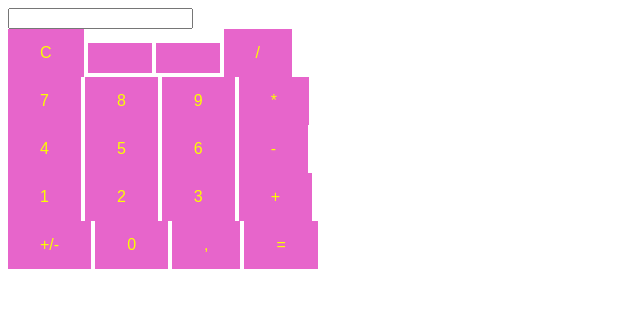
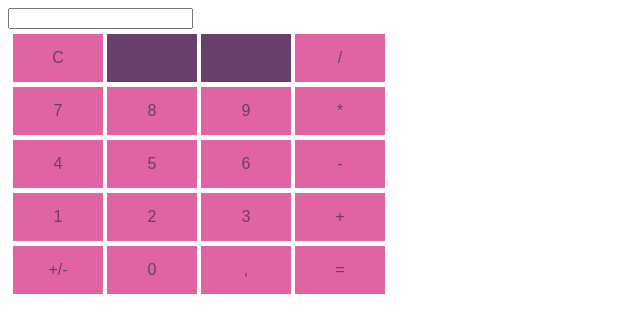
Before and after one commit to Alicja0310/kalkulator, a plain HTML site: page index.html in a window 1280 px wide. Shown: the whole page, without its empty margins (0-640 px from the left). Drawn offline with Linux system fonts and the light colour scheme.

Commit message:
przyciski-disabled

```diff
--- a/index.html
+++ b/index.html
@@ -4,38 +4,38 @@
     <meta charset="UTF-8">
     <meta name="viewport" content="width=device-width, initial-scale=1.0">
     <title>Document</title>
+    <link rel="stylesheet" href="style.css">
 </head>
 <body>
 
-    <link rel="stylesheet" href="style.css">
 
     <div>
         <input type="text">
-        <div>
+        <div class="divWithButtons">
             <button class="btn">C</button>
-            <button class="btn"></button>
-            <button class="btn"></button>
+            <button class="btn btn-disabled">n</button>
+            <button class="btn btn-disabled">n</button>
             <button class="btn">/</button>
         </div>
-        <div>
+        <div class="divWithButtons">
             <button class="btn">7</button>
             <button class="btn">8</button>
             <button class="btn">9</button>
             <button class="btn">*</button>
         </div>
-        <div>
+        <div class="divWithButtons">
             <button class="btn">4</button>
             <button class="btn">5</button>
             <button class="btn">6</button>
             <button class="btn">-</button>
         </div>
-        <div>
+        <div class="divWithButtons">
             <button class="btn">1</button>
             <button class="btn">2</button>
             <button class="btn">3</button>
             <button class="btn">+</button>
         </div>
-        <div>
+        <div class="divWithButtons">
             <button class="btn">+/-</button>
             <button class="btn">0</button>
             <button class="btn">,</button>
--- a/style.css
+++ b/style.css
@@ -1,10 +1,22 @@
 .btn {
-    background-color: rgb(231, 101, 203);
+    background-color: rgb(226, 99, 162);
     border: none;
-    color: rgb(251, 255, 0);
+    color: rgb(103, 63, 107);
     padding: 15px 32px;
     text-align: center;
     text-decoration: none;
     display: inline-block;
     font-size: 16px;
+    min-width: 90px;
+    min-height: 50;
+
 }
+
+.divWithButtons {
+    margin: 5px;
+
+}
+
+.btn-disabled {
+    background-color: rgb(103, 63, 107);
+}
```
